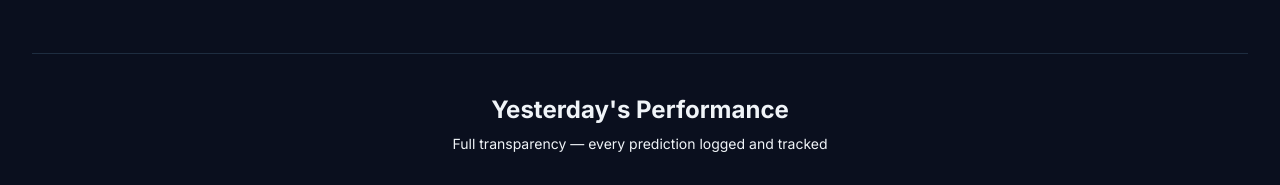
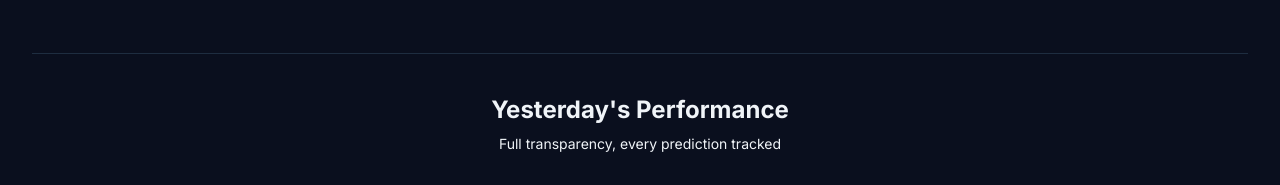
Before and after one commit to sammiensubuga/winform, a Next.js app: page / in a window 1280 px wide. Shown: the part 2720-2905 px from the top of the page. Built offline with nearby package versions, Linux system fonts and the light colour scheme; no server answers.

Commit message:
Update page.tsx

```diff
--- a/src/app/page.tsx
+++ b/src/app/page.tsx
@@ -138,7 +138,7 @@ export default function HomePage() {
 <section className="py-10 border-t border-border">
   <div className="text-center mb-8">
    <h2 className="text-2xl font-bold text-text-primary mb-2">Yesterday&apos;s Performance</h2>
-    <p className="text-text-secondary text-sm">Full transparency — every prediction logged and tracked</p>
+    <p className="text-text-secondary text-sm">Full transparency, every prediction tracked</p>
   </div>
 
   <div className="bg-card border border-border rounded-2xl p-6">
```
